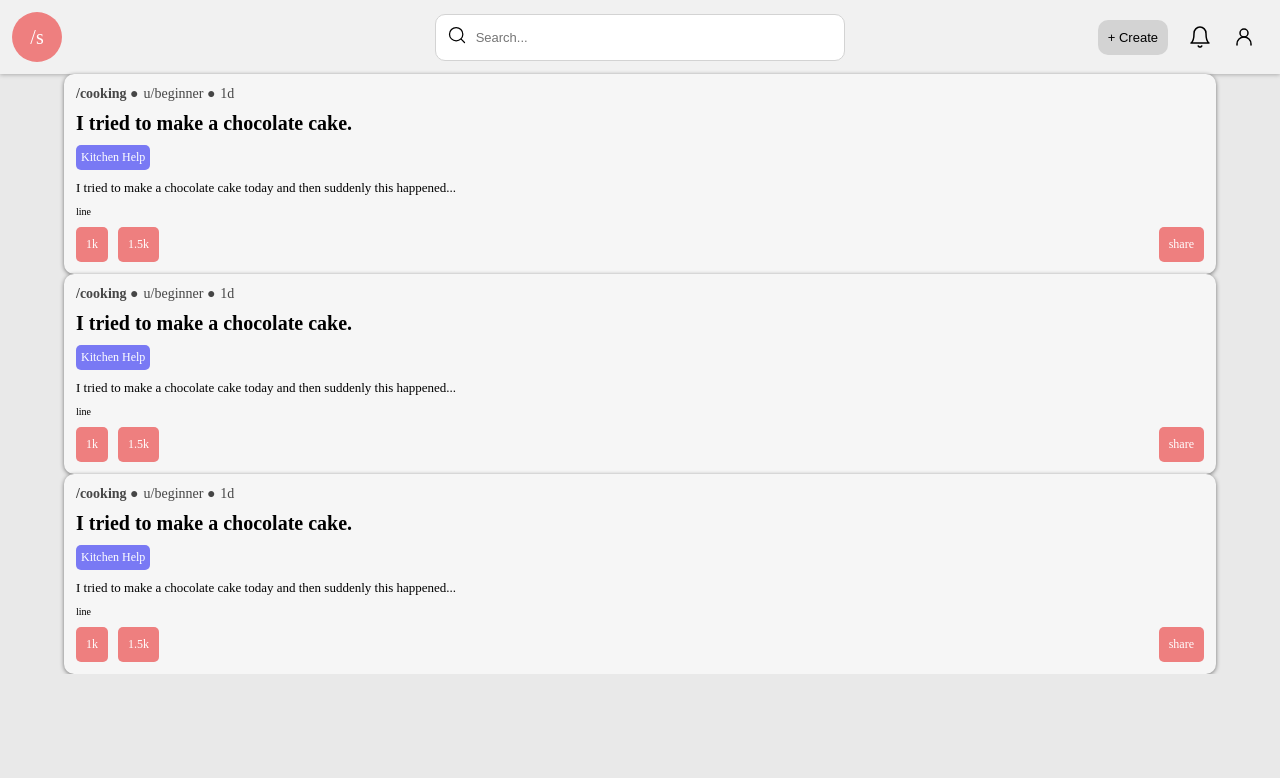
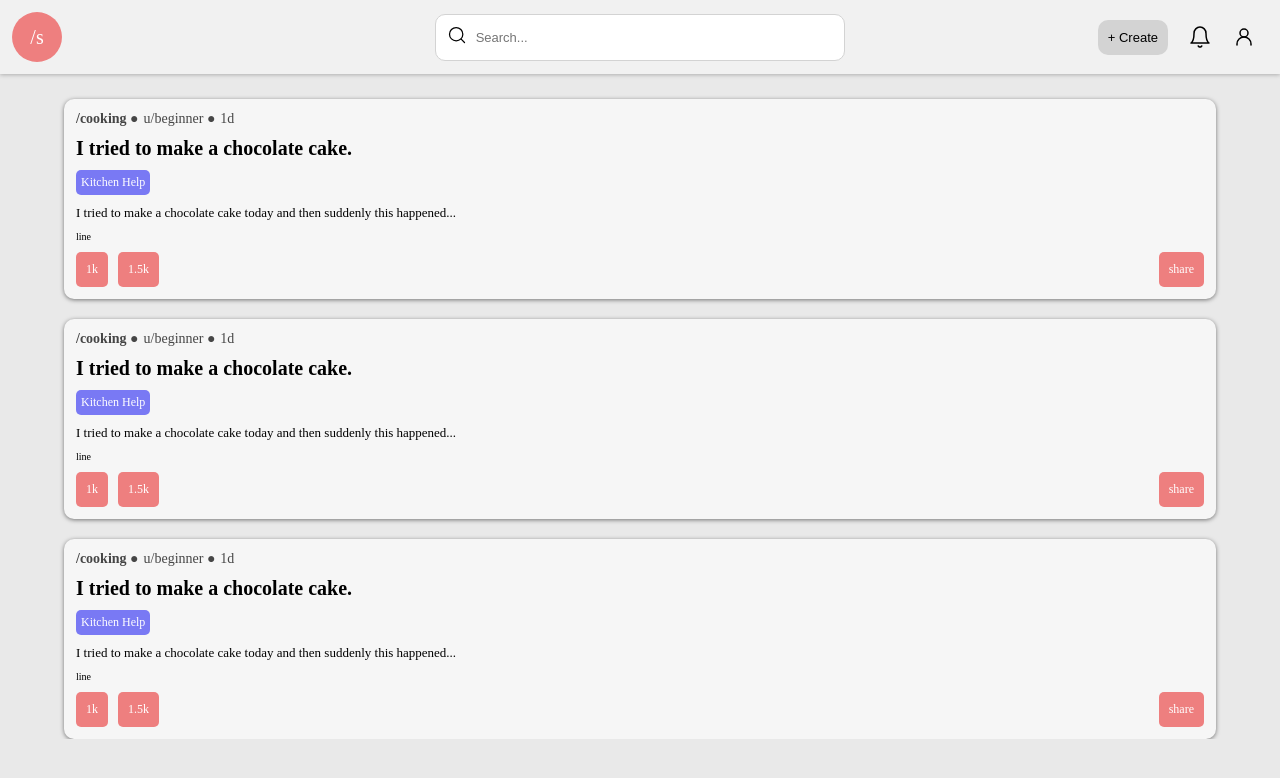
Before and after one commit to carlosr-lotus/section-client, a Next.js app: page / in a window 1280 px wide. Shown: the top 778 px of the page. Built offline with nearby package versions, Linux system fonts and the light colour scheme.

Commit message:
UPD page structure

```diff
--- a/src/app/page.module.css
+++ b/src/app/page.module.css
@@ -1,3 +1,15 @@
+.page {
+    display: grid;
+    gap: 2.5rem;
+}
+
+.main {
+    display: flex;
+    justify-content: center;
+    flex-direction: column;
+    gap: 2rem;
+}
+
 /* .page {
   --gray-rgb: 0, 0, 0;
   --gray-alpha-200: rgba(var(--gray-rgb), 0.08);
```
